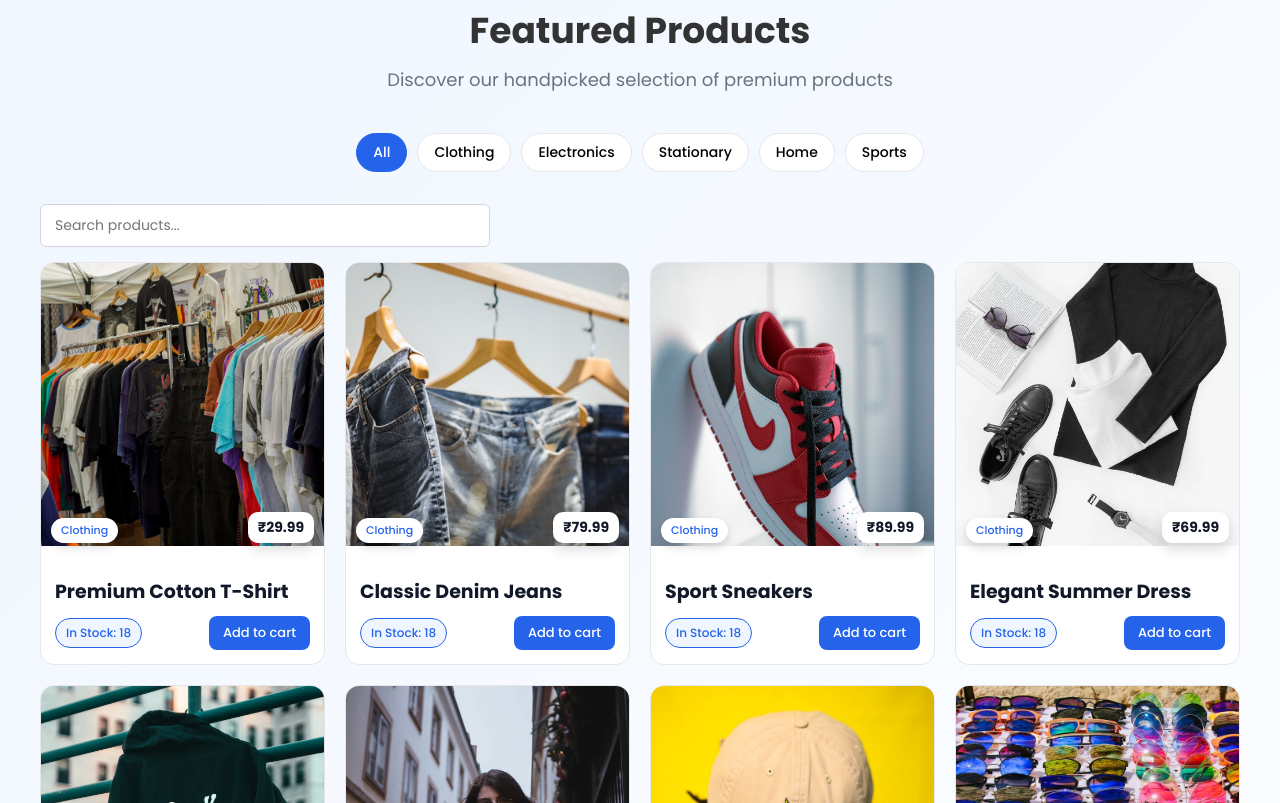
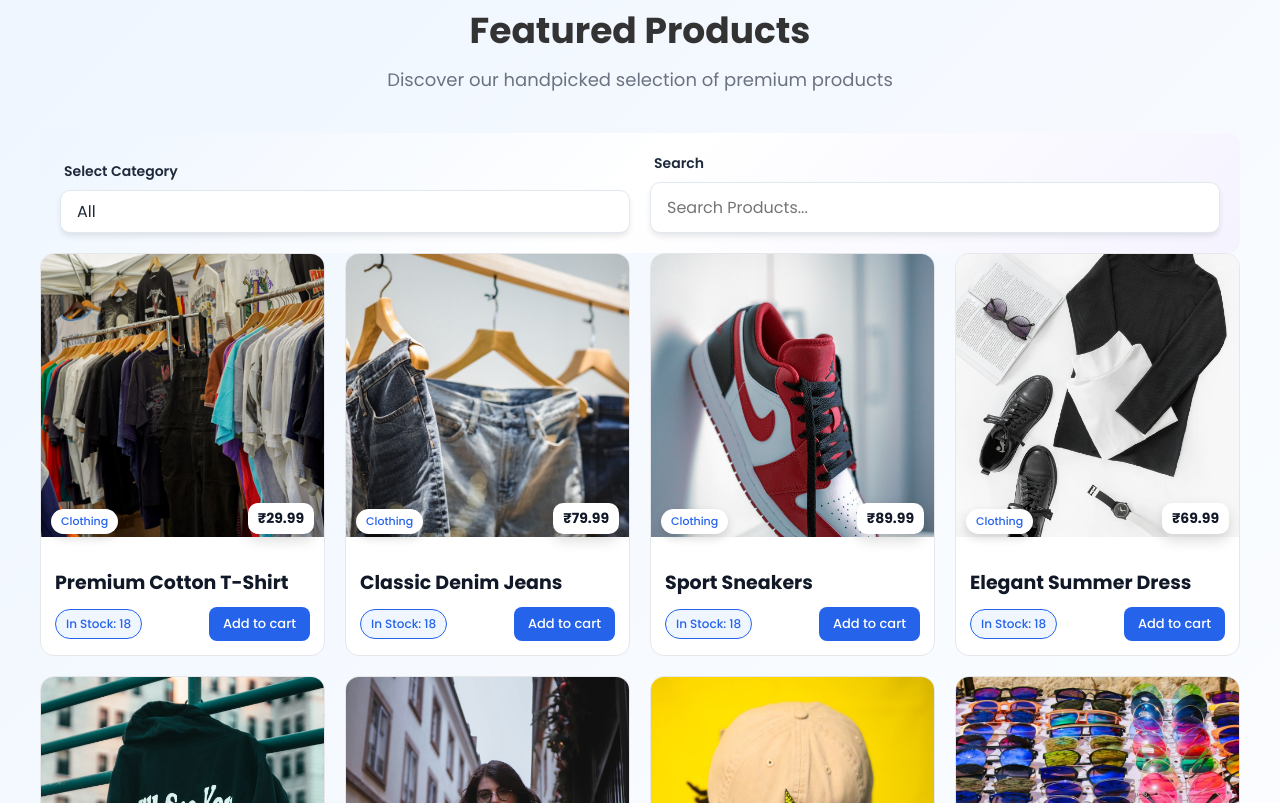
Before and after one commit to ArpanChaudhari/E-Commerse-Application, a plain HTML site: page index.html in a window 1280 px wide. Shown: the part 1292-2095 px from the top of the page. Drawn offline with nearby package versions, Linux system fonts and the light colour scheme.

Commit message:
update product related data

```diff
--- a/app.js
+++ b/app.js
@@ -2,27 +2,6 @@
 //====== Cart State-> Cart array holds selected products ======
 //-------------------------------
 let cart = [];
-
-//-------------------------------
-//====== Section Heading ======
-//-------------------------------
-const productSectionInfo = {
-    title: "Featured Products",
-    tagline: "Discover our handpicked selection of premium products"
-};
-
-
-//-------------------------------
-//====== Category Button ======
-//-------------------------------
-const categories = [
-    "All",
-    "Clothing",
-    "Electronics",
-    "Stationary",
-    "Home",
-    "Sports"
-];
 
 
 //-------------------------------
@@ -365,81 +344,6 @@ const products = [
 //====== first select product container ======
 //-------------------------------
 const productsContainer = document.getElementById('productsContainer');
-
-
-//-------------------------------
-//====== Render Section header ======
-//-------------------------------
-function renderProductHeader() {
-    const headerDiv = document.createElement("div"); //--> Create div for header content
-    headerDiv.className = "products-header"; //--> set class name
-
-    //Set title and tagline inside headerDiv
-    headerDiv.innerHTML = `
-    <h2>${productSectionInfo.title}</h2>
-    <p>${productSectionInfo.tagline}</p>
-    `;
-
-    productsContainer.appendChild(headerDiv);//append headerDiv content inside productContainer
-}
-
-//-------------------------------
-//====== Render Category ======
-//-------------------------------
-function renderCategory() {
-    const categoryDiv = document.createElement("div"); //create div for category button
-    categoryDiv.className = "category-filters"; //--> set class name
-
-    // take forEach loop over categories array not applieas logic for each item
-    categories.forEach((category, index) => {
-        const btn = document.createElement("button"); // create button for each item of array
-        btn.className = "category-btn"; //  set class name
-
-        if (index === 0) { // check condition - too active All-category
-            btn.classList.add("active");
-        }
-
-        btn.textContent = category;  // aasigning category name
-        categoryDiv.appendChild(btn);  // append btn inside categoryDiv
-    });
-    productsContainer.appendChild(categoryDiv); // append categoryDiv inside productsContainer
-}
-renderProductHeader();
-renderCategory();
-
-//-------------------------------
-//====== Render Search bar ======
-//-------------------------------
-
-function renderSearch(){
-    const searchDiv=document.createElement("div");
-    searchDiv.className="product-search";
-
-    searchDiv.innerHTML=`
-    <input type="text"
-    id="searchInput"
-    placeholder="Search products..."
-    />
-    `;
-    productsContainer.appendChild(searchDiv);
-}
-renderSearch();
-
-//-----------------------------
-//====== search Input logic
-//-----------------------------
-const productSearchInput=document.getElementById('searchInput');
-
-productSearchInput.addEventListener('input',()=>{
-    const searchtext=productSearchInput.value.toLowerCase();
-
-    const filterProducts=products.filter(product=>{
-        return product.name.toLowerCase().includes(searchtext);
-    });
-    renderProduct(filterProducts);
-});
-
-
 //-------------------------------
 //====== to not UI duplicate ======
 //-------------------------------
@@ -462,14 +366,14 @@ function renderProduct(productList) {
 
         // ---------- Stock text & class logic ----------
         const stockText =
-            product.stock === 0
-                ? "Out of stock"
-                : `In Stock: ${product.stock}`;
+            product.stock
+                ? `In Stock: ${product.stock}`
+                : "Out of stock";
 
         const stockClass =
-            product.stock === 0
-                ? "stock-badge-out"
-                : "stock-badge";
+            product.stock
+                ? "stock-badge"
+                : "stock-badge-out";
 
         // ---------- Card HTML ----------
         card.innerHTML = `
@@ -514,47 +418,86 @@ function renderProduct(productList) {
 }
 
 
+let selectCategory = "All";
+let searchText = ""
+
+function applyFilter() {
+    let filterProducts = products;
+
+    if (selectCategory !== "All") {
+        filterProducts = filterProducts.filter(product => product.category === selectCategory);
+        renderProduct(filterProducts);
+    }
+
+    if (searchText.trim() !== "") {
+        filterProducts = filterProducts.filter(product => product.name.toLowerCase().includes(searchText));
+        renderProduct(filterProducts);
+    }
+}
+//-----------------------------
+//====== search Input logic
+//-----------------------------
+const productSearchInput = document.getElementById('searchInput');
+
+productSearchInput.addEventListener('input', () => {
+    searchText = productSearchInput.value.toLowerCase();
+    applyFilter();
+});
+
+
+
 //-------------------------------
-// CATEGORY FILTER LOGIC -> Buttons are static → listener once
+// CATEGORY FILTER LOGIC
 //-------------------------------
 function setupCategoryFilter() {
-    const categoryButtons = document.querySelectorAll(".category-btn");// querySelecterAll give a list
+    const categorySelect = document.getElementById('category');
 
-    // loops over all  button
-    categoryButtons.forEach(button => {
+    //add event on button
+    categorySelect.addEventListener('change', (option) => {
+        selectCategory = option.target.value;
 
-        //add event on button
-        button.addEventListener('click', () => {
-
-            // loops over all button to stop active state
-            categoryButtons.forEach(button => {
-                button.classList.remove('active');
-            });
-
-            //start active state on current button
-            button.classList.add('active');
-
-            // select button name to check condition
-            const selectCategory = button.textContent;
-
-            // check if all--> render=>render(products)
-            if (selectCategory === "All") {
-                renderProduct(products);
-            }
-            //else applied filter
-            else {
-
-                // filter reduce array by condition
-                const filteredProducts = products.filter(product => product.category === selectCategory);
-
-                //render with filter array
-                renderProduct(filteredProducts);
-            }
-        });
+        applyFilter();
     });
 }
-renderProduct(products);  // To Change content when category button select
+renderProduct(products);  // To Change content when category option select
 setupCategoryFilter();
+
+// function searchDropDown() {
+//     const input = document.getElementById('searchInput');
+//     const dropdown = document.getElementById('searchDropdown');
+
+//     input.addEventListener("input", () => {
+//         const value = input.value.toLowerCase();
+//         dropdown.innerHTML = "";
+//         if (value === "") {
+//             dropdown.style.display = "none";
+//             return;
+//         }
+
+//         const filterProducts = products.filter(product => product.name.toLowerCase().includes(value));
+
+//         if (filterProducts.length === 0) {
+//             dropdown.style.display = "none";
+//             return;
+//         }
+
+//         filterProducts.forEach(product => {
+//             const li = document.createElement("li");
+//             li.innerHTML = `${product.name}`;
+
+//             li.addEventListener('click', () => {
+//                 input.value = product.name;
+//                 searchText = product.name.toLowerCase();
+//                 applyFilter();
+//                 dropdown.style.display = "none";
+//             });
+
+//             dropdown.appendChild(li);
+//         });
+//         dropdown.style.display = "block";
+//     })
+// }
+// searchDropDown();
 
 
 //-------------------------------
@@ -619,16 +562,14 @@ const totalAmount = document.getElementById('totalAmount');
 //====== CHECK CART EMPTY STATE ======
 //-------------------------------
 function checkCartState() {
-    if (cart.length === 0) {
-        cartEmptyState.hidden = false;
-        cartItemContainer.innerHTML = "";
-        cartHeaderSubTitle.textContent = "0 items";
-        totalAmount.textContent = "₹0.00";
-        return false;
-    } else {
+    if (cart.length) {
         cartEmptyState.hidden = true;
         return true;
     }
+    cartEmptyState.hidden = false;
+    cartItemContainer.innerHTML = "";
+    cartHeaderSubTitle.textContent = "0 items";
+    totalAmount.textContent = "₹0.00";
 }
 
 //-------------------------------
@@ -669,7 +610,7 @@ function renderCart() {
         <div class="cart-item-content-rowTwo">
         <div class="cart-item-content-rowTwo-left">
         <button class="cart-item-Plus" id="plus"
-        ${product.stock === 0 ? "disabled" : "" }>+</button>
+        ${product.stock === 0 ? "disabled" : ""}>+</button>
         <span class="cart-item-totalItem">${item.quantity}</span>
         <button class="cart-item-Minus" id="minus">-</button>
         </div>
@@ -733,12 +674,12 @@ function renderCart() {
     clearCart.addEventListener('click', clearCartAndRestoreStock);
     checkOut.addEventListener('click', checkOutAndUpdateStock);
 
-    if(cart.length === 0){
-        clearCart.disabled=true;
-        checkOut.disabled=true;
-    }else{
-        clearCart.disabled=false;
-        checkOut.disabled=false;
+    if (cart.length === 0) {
+        clearCart.disabled = true;
+        checkOut.disabled = true;
+    } else {
+        clearCart.disabled = false;
+        checkOut.disabled = false;
     }
 }
 
--- a/index.html
+++ b/index.html
@@ -18,6 +18,7 @@
         <div class="logo">
             <img src="Images/logo-ShopEase.png" alt="ShopEase Logo" class="logo-ShopEase" />
         </div>
+
 
 
 
@@ -174,6 +175,29 @@
     <!-- ================= PRODUCTS ================= -->
     <section class="products">
         <div class="products-container" id="productsContainer">
+            <div class="products-header">
+                <h2>Featured Products</h2>
+                <p>Discover our handpicked selection of premium products</p>
+            </div>
+            <div class="filters-container">
+                <div class="category-filters">
+                    <label for="category">Select Category</label>
+                    <select id="category" name="category">
+                        <option value="All">All</option>
+                        <option value="Clothing">Clothing</option>
+                        <option value="Electronics">Electronics</option>
+                        <option value="Stationary">Stationary</option>
+                        <option value="Home">Home</option>
+                        <option value="Sports">Sports</option>
+                    </select>
+                </div>
+
+                <div class="product-search">
+                    <label for="searchInput">Search</label> <!-- Added label for consistency -->
+                    <input type="text" id="searchInput" placeholder="Search Products..." autocomplete="off"/>
+                    <ul id="searchDropedown" class="search-dropdown"></ul>
+                </div>
+            </div>
         </div>
     </section>
 
--- a/style.css
+++ b/style.css
@@ -436,50 +436,94 @@ body {
 
 /* Filters */
 /* ================= Category Filters ================= */
-.category-filters {
+
+/* Container for both filters */
+.filters-container {
     display: flex;
     flex-wrap: wrap;
-    justify-content: center;
-    gap: 10px;
-    margin-bottom: 32px;
-    /* reduced */
+    gap: 20px;
+    padding: 20px;
+    align-items: flex-end;
+    /* Aligns label and input bottom-edges */
+    background: linear-gradient(135deg, #eff6ff, #ffffff, #f5f3ff);
+    border-radius: 12px;
 }
 
-.category-btn {
-    padding: 8px 16px;
-    border-radius: 999px;
-    border: 1px solid #e5e7eb;
-    background: #ffffff;
-    cursor: pointer;
-    font-size: 14px;
-    font-weight: 500;
+/* Individual wrappers */
+.category-filters,
+.product-search {
+    display: flex;
+    flex-direction: column;
+    gap: 8px;
+    /* Space between label and input */
+    flex: 1;
+    min-width: 200px;
+    /* Prevents them from getting too squashed */
 }
 
-.category-btn.active {
-    background: #2563eb;
-    color: #ffffff;
-    border-color: #2563eb;
+/* Label styling */
+label {
+    font-size: 0.875rem;
+    font-weight: 600;
+    color: #1e293b;
+    margin-left: 4px;
 }
 
-/* Search */
-.product-search {
-    flex: 1;
-    max-width: 450px;
-    margin-bottom: 15px;
+/* Shared styling for Select and Input */
+#category,
+#searchInput {
+    width: 100%;
+    padding: 12px 16px;
+    font-size: 1rem;
+    border: 1px solid #e2e8f0;
+    border-radius: 10px;
+    background-color: #ffffff;
+    color: #1e293b;
+    box-shadow: 0 4px 6px -1px rgb(0 0 0 / 0.1);
+    transition: all 0.2s ease-in-out;
+    outline: none;
 }
 
-.product-search input {
-    width: 100%;
-    padding: 10px 14px;
-    border-radius: 6px;
-    border: 1px solid #d1d5db;
-    font-size: 14px;
+/* Focus effects */
+#category:focus,
+#searchInput:focus {
+    border-color: #4f46e5;
+    box-shadow: 0 0 0 3px rgba(79, 70, 229, 0.2);
 }
 
-.product-search input:focus {
-    border-color: #2563eb;
-    box-shadow: 0 0 0 2px rgba(37, 99, 235, 0.2);
-    outline: none;
+/* Custom arrow for the select box */
+#category {
+    appearance: none;
+    background-repeat: no-repeat;
+    background-position: right 12px center;
+    background-size: 16px;
+    padding-right: 40px;
+    cursor: pointer;
+}
+
+
+.search-dropdown {
+    position: absolute;
+    top: 100%;
+    left: 0;
+    right: 0;
+    background: #fff;
+    border: 1px solid #ddd;
+    max-height: 250px;
+    overflow-y: auto;
+    display: none;
+    z-index: 1000;
+}
+
+.search-dropdown li {
+    padding: 10px;
+    cursor: pointer;
+    display: flex;
+    gap: 10px;
+}
+
+.search-dropdown li:hover {
+    background-color: #f5f5f5;
 }
 
 /* ================= Grid ================= */
@@ -960,6 +1004,7 @@ body {
     background: white;
     border-color: #6b7280;
 }
+
 .cart-item-Plus[disabled] {
     opacity: .55;
     cursor: not-allowed;
```
